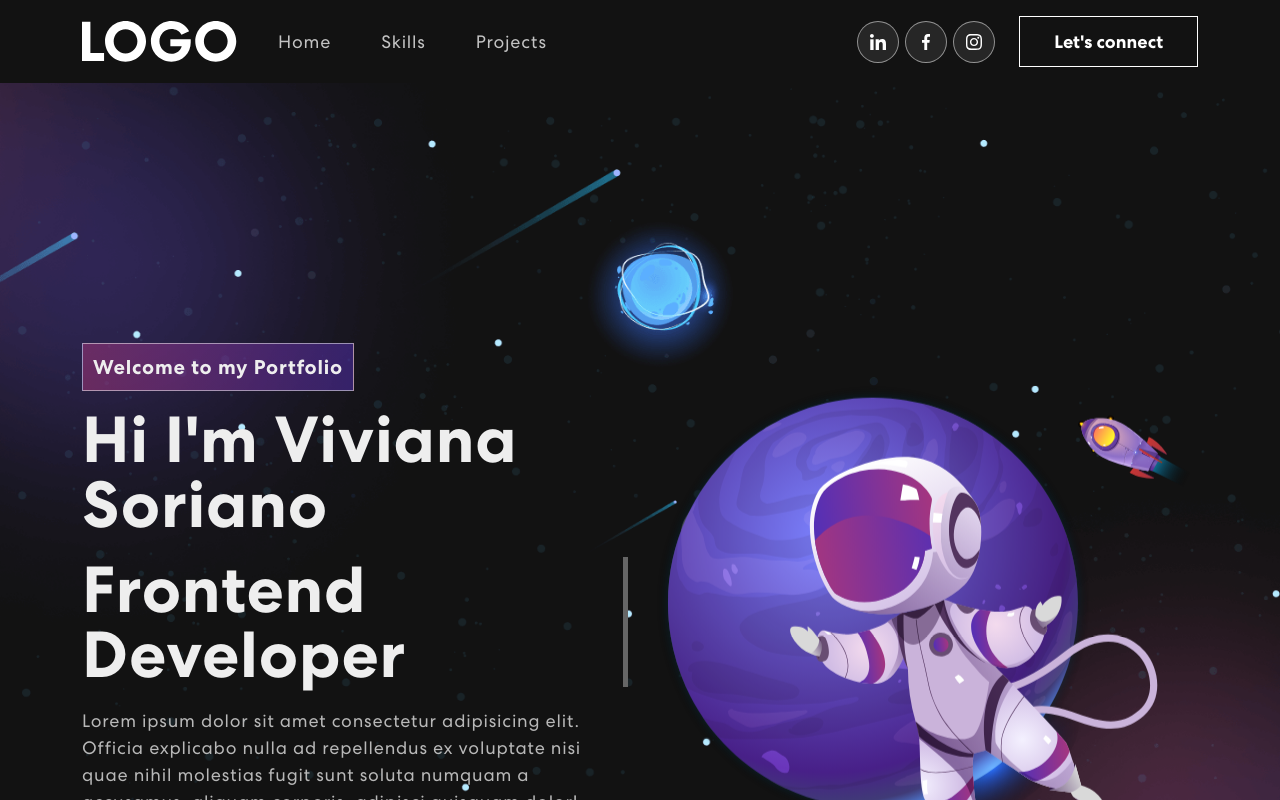
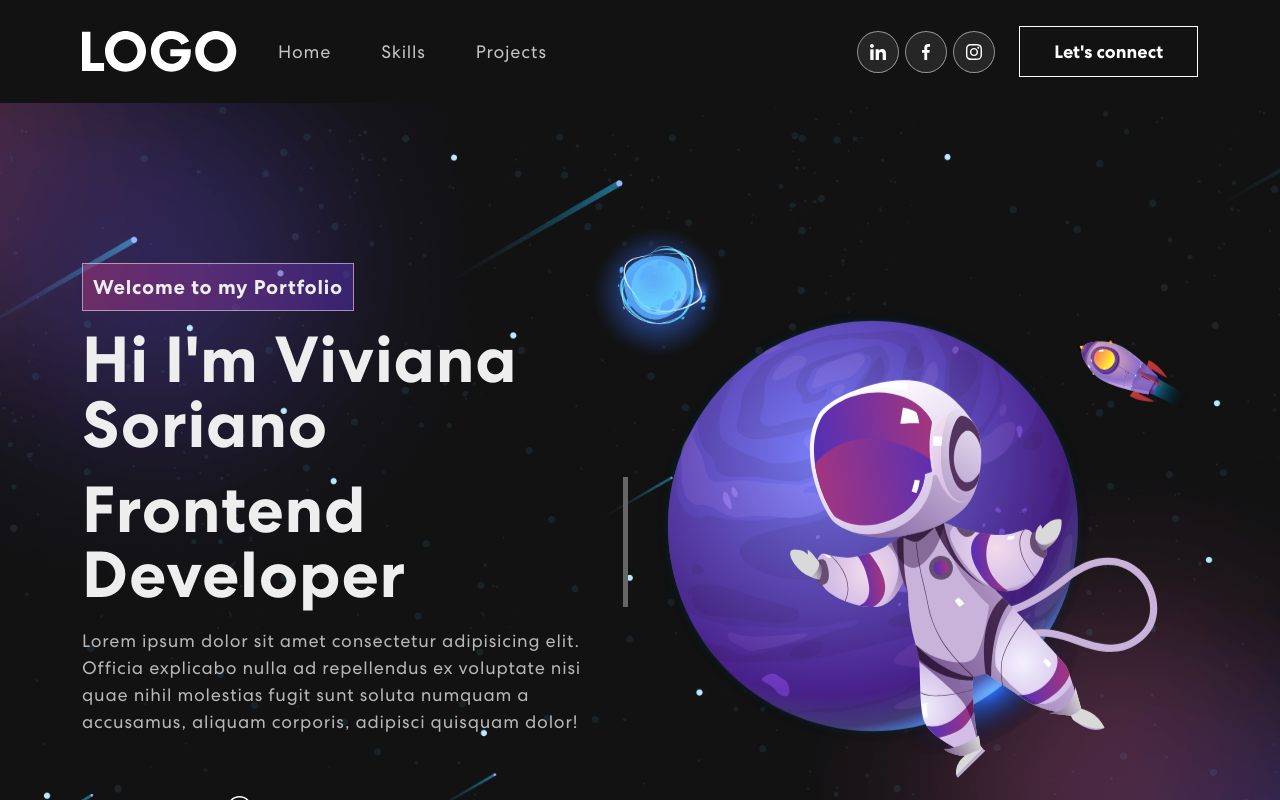
Before and after one commit to VivianaS14/personal-portfolio, a React (Vite) app: page / in a window 1280 px wide. Shown: the top 800 px of the page. Built offline with nearby package versions, Linux system fonts and the light colour scheme.

Commit message:
Sticky navbar

```diff
--- a/src/components/Banner/Banner.css
+++ b/src/components/Banner/Banner.css
@@ -1,6 +1,6 @@
 .banner {
   margin-top: 0;
-  padding: 260px 0 100px 0;
+  padding: 160px 0 100px 0;
 
   background: top center / cover no-repeat url("../../assets/img/banner-bg.png");
 }
--- a/src/components/NavBar/NavBar.css
+++ b/src/components/NavBar/NavBar.css
@@ -1,5 +1,5 @@
 /* Navbar */
-.navbar {
+nav.navbar {
   width: 100%;
   padding: 18px 0;
 
@@ -9,7 +9,7 @@
   transition: 0.32 ease-in-out;
 }
 
-.scrolled {
+nav.navbar.scrolled {
   padding: 0;
   background-color: #121212;
 }
```
